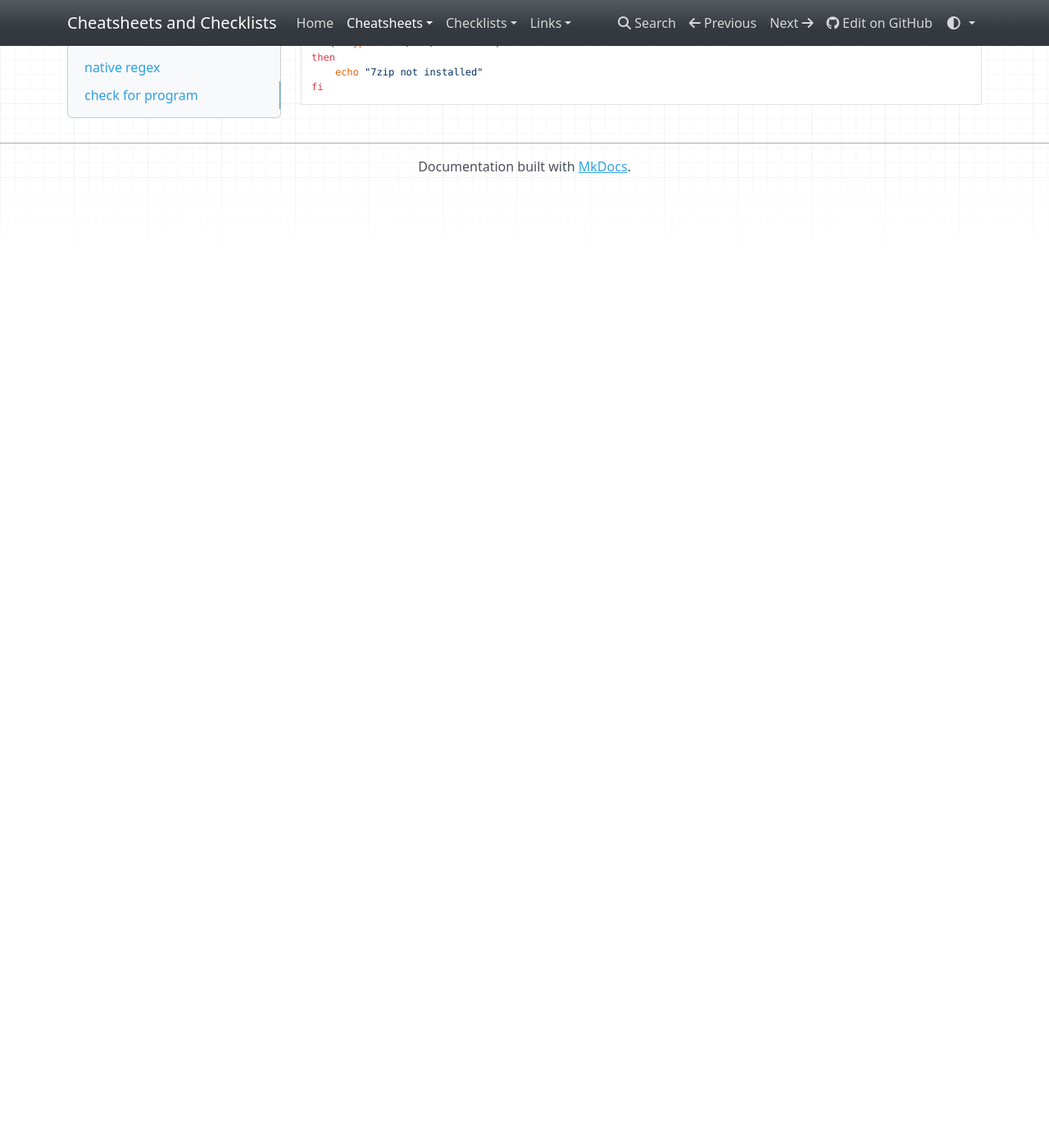
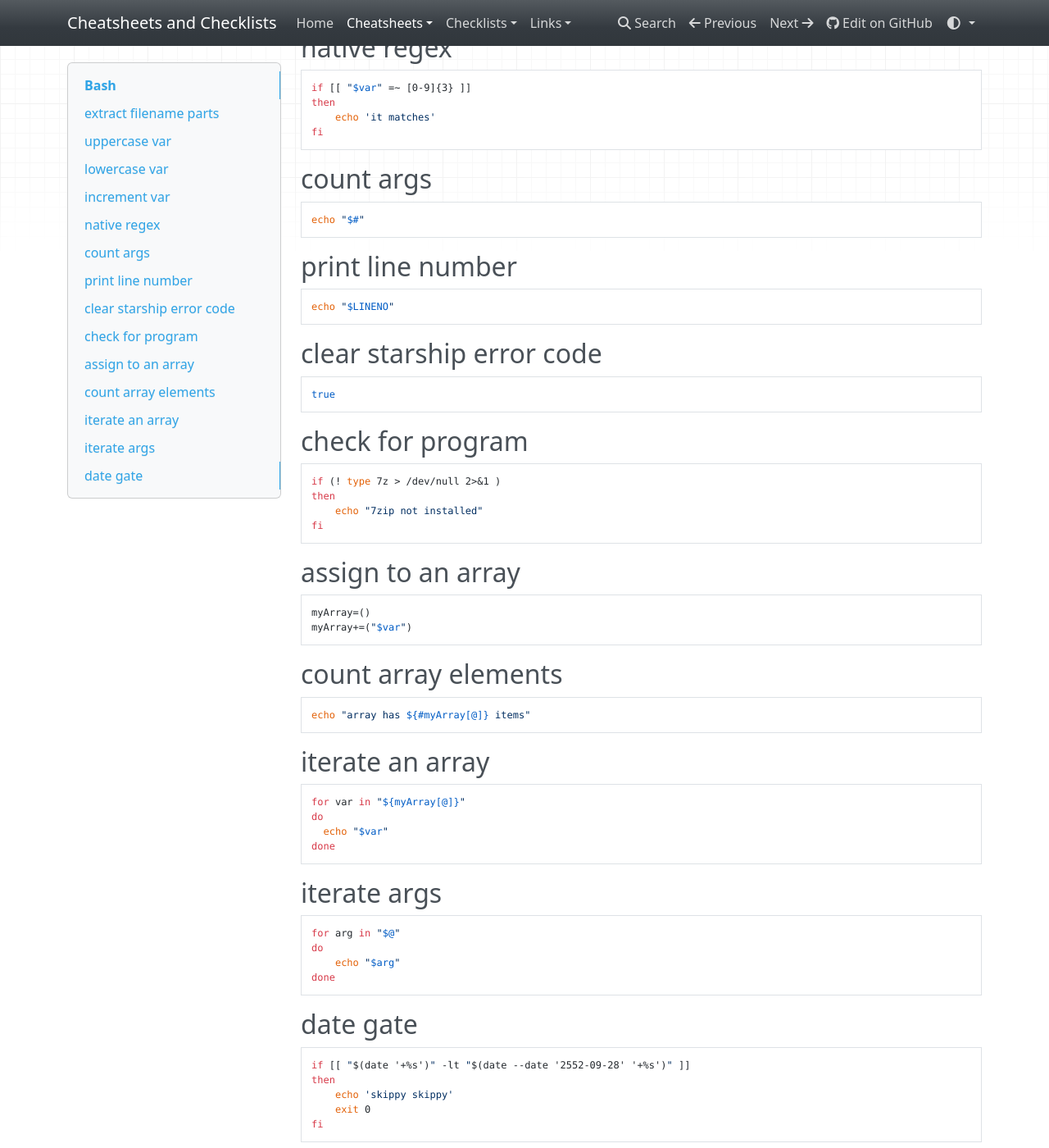
Before and after one commit to buckmanc/cheatsheets_and_checklists, an MkDocs documentation site: the page built from docs/cheatsheets/bash.md, in a window 1280 px wide and 1400 px high, scrolled down 777 px. Shown: the whole window at 82% size. Built offline with MkDocs 1.6.1, drawn with Linux system fonts in a browser that asks for light colours; nearby versions of some CDN libraries; before the commit the page ends 1008 px from its top, so only the background shows below that; some of the changed text lies outside the part shown.

Commit message:
add bash, koopalings images, add to world history

````diff
--- a/docs/cheatsheets/bash.md
+++ b/docs/cheatsheets/bash.md
@@ -1,11 +1,23 @@
-# BASH
+# Bash
 
 ## extract filename parts
 
 [source](https://stackoverflow.com/a/965069)
 
 ```bash
+~% FILE="example.tar.gz"
 
+~% echo "${FILE%%.*}"
+example
+
+~% echo "${FILE%.*}"
+example.tar
+
+~% echo "${FILE#*.}"
+tar.gz
+
+~% echo "${FILE##*.}"
+gz
 ```
 
 ## uppercase var
@@ -31,6 +43,21 @@ then
 fi
 ```
 
+## count args
+```bash
+echo "$#"
+```
+
+## print line number
+```bash
+echo "$LINENO"
+```
+
+## clear starship error code
+```bash
+true
+```
+
 ## check for program
 ```bash
 if (! type 7z > /dev/null 2>&1 )
@@ -38,3 +65,39 @@ then
     echo "7zip not installed"
 fi
 ```
+
+## assign to an array
+```bash
+myArray=()
+myArray+=("$var")
+```
+
+## count array elements
+```bash
+echo "array has ${#myArray[@]} items"
+```
+
+## iterate an array
+```bash
+for var in "${myArray[@]}"
+do
+  echo "$var"
+done
+```
+
+## iterate args
+```bash
+for arg in "$@"
+do
+    echo "$arg"
+done
+```
+
+## date gate
+```bash
+if [[ "$(date '+%s')" -lt "$(date --date '2552-09-28' '+%s')" ]]
+then
+	echo 'skippy skippy'
+	exit 0
+fi
+```
````
Also changed, not shown: docs/cheatsheets/koopalings.md (+9 -11 lines), docs/cheatsheets/world_history_timeline.md (+4 -1 lines), docs/pdfs/pdfs.md (+2 -0 lines), docs/images/bash.svg (added), docs/images/koopalings_small/LudwigNSMBU.png (added), docs/images/koopalings_small/MKT_Artwork_Morton.png (added), docs/images/koopalings_small/NSMBU_Iggy_Artwork.png (added), docs/images/koopalings_small/NSMBU_Larry_Koopa_Artwork.png (added), docs/images/koopalings_small/NSMBW_Lemmy_Artwork.png (added), docs/images/koopalings_small/NSMBW_Roy_Artwork.png (added), docs/images/koopalings_small/NSMBW_Wendy_Artwork.png (added), docs/images/koopalings_small/SMBW_Bowser_Jr_Artwork_1.png (added), 2 other files.
